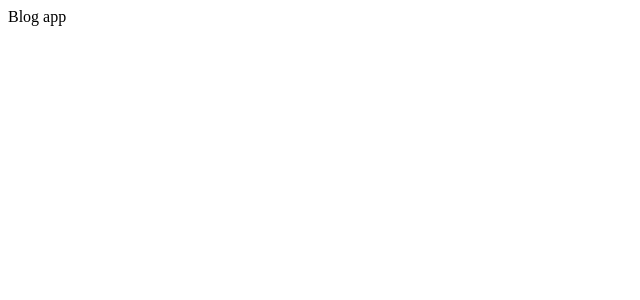
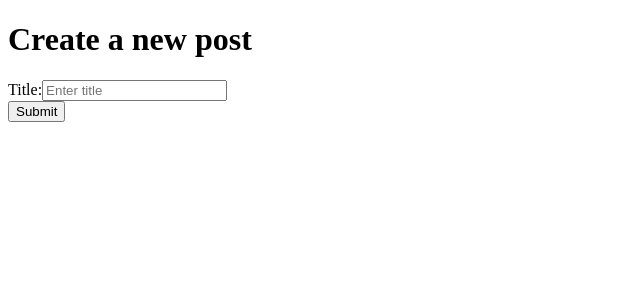
Before and after one commit to davideluque/microservices-react-client, a React (Create React App) app: page / in a window 1280 px wide. Shown: the top 300 px of the page, without its empty margins (0-640 px from the left). Built offline with nearby package versions, Linux system fonts and the light colour scheme.

Commit message:
Adds and displays post creeate comment

```diff
--- a/src/App.js
+++ b/src/App.js
@@ -1,7 +1,13 @@
 import React from 'react';
+import PostCreate from './PostCreate';
 
 const App = () => {
-  return <div>Blog app</div>;
+  return (
+    <div>
+      <PostCreate />
+    </div>
+  )
+
 };
 
 export default App;
--- /dev/null
+++ b/src/PostCreate.js
@@ -0,0 +1,16 @@
+import React from 'react';
+
+const PostCreate = () => {
+  return <div>
+    <h1>Create a new post</h1>
+    <form>
+      <div className="form-group">
+      <label>Title:</label>
+      <input type="text" className="form-control" id="title" placeholder="Enter title" />
+      </div>
+      <button className="btn btn-primary">Submit</button>
+    </form>
+  </div>;
+};
+
+export default PostCreate;
```
